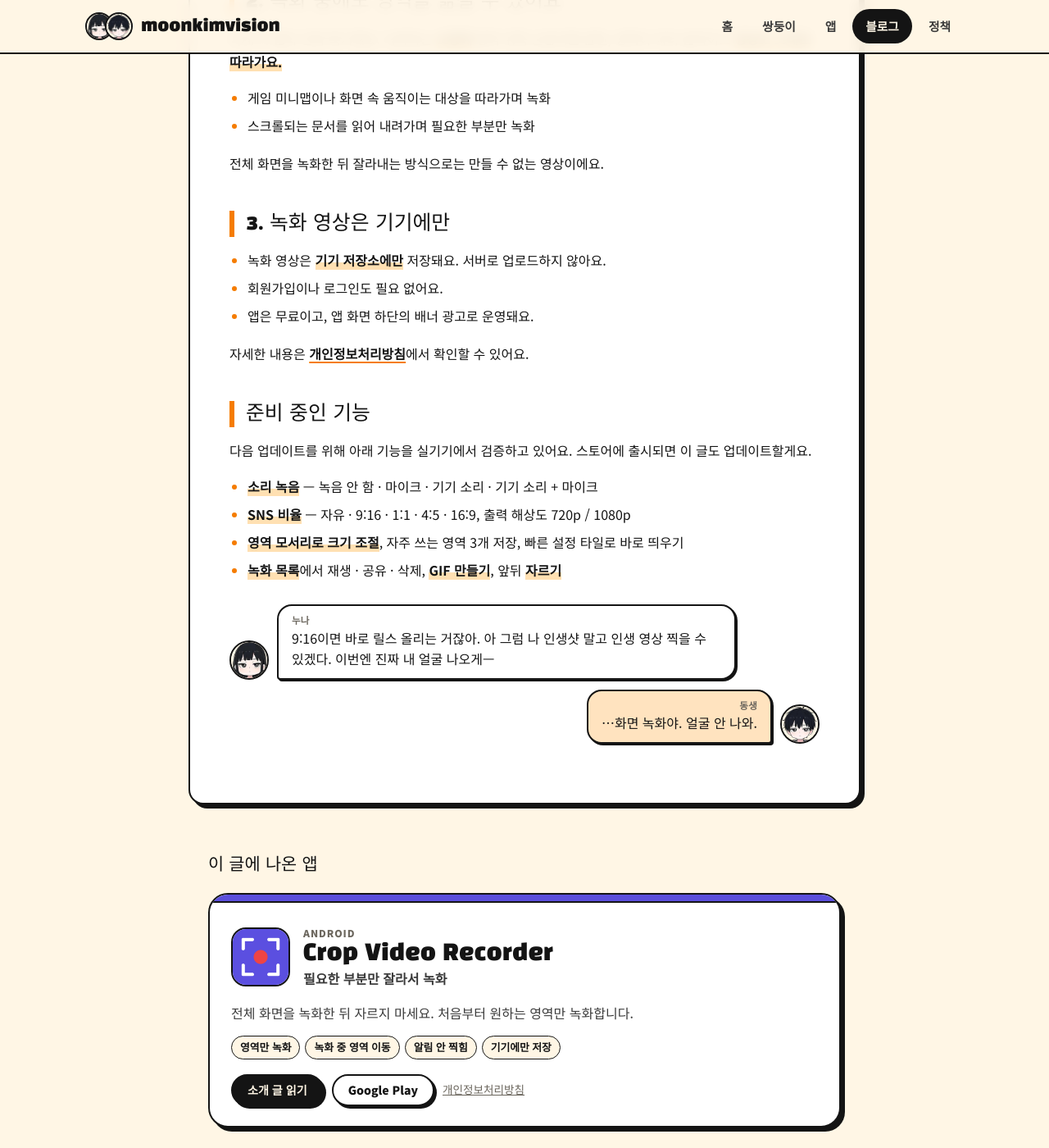
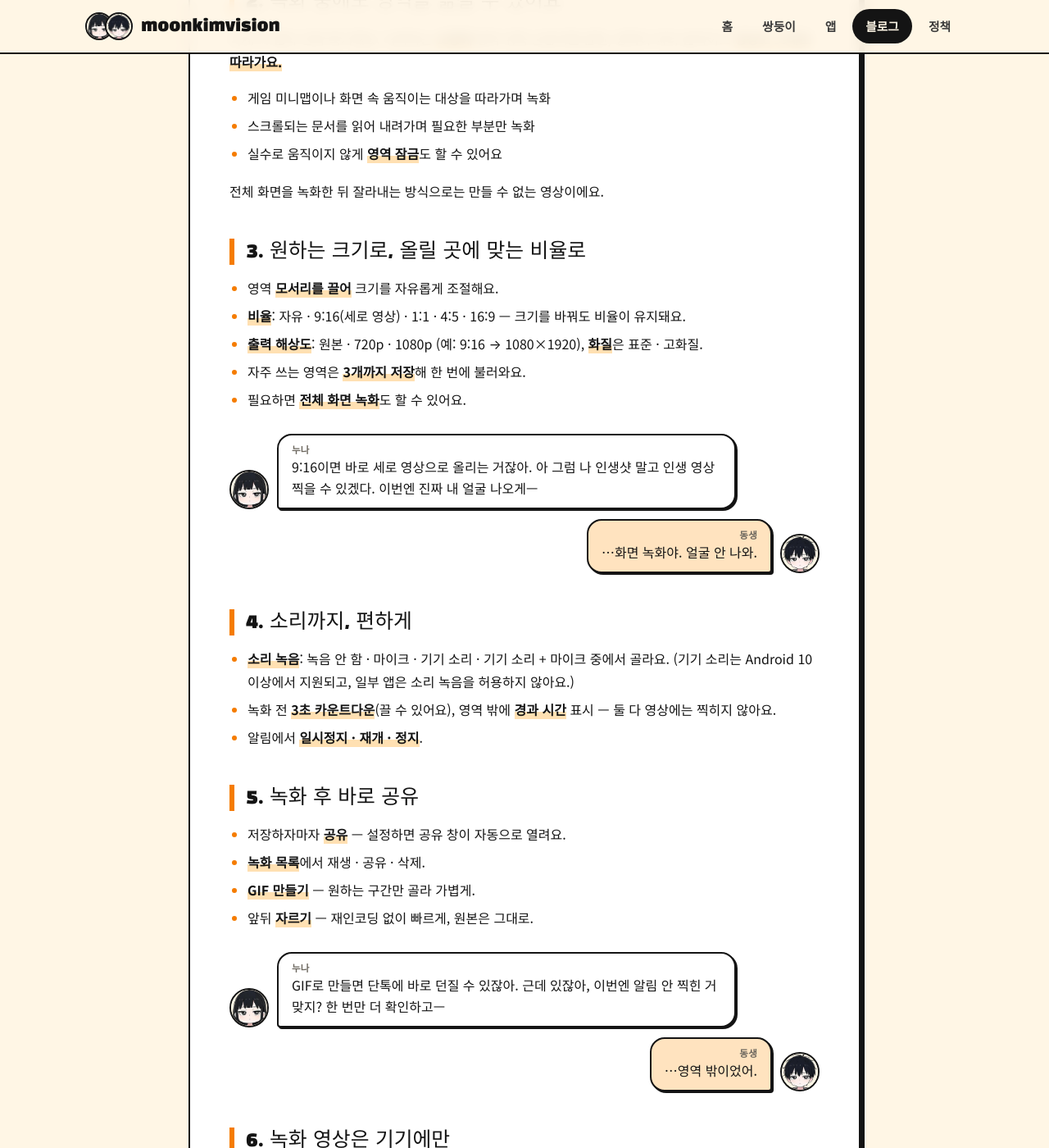
Before and after one commit to moonkimvision/moonkimvision.github.io, a Jekyll site: the page built from _posts/2026-10-10-crop-video-recorder-intro.md, in a window 1280 px wide and 1400 px high, scrolled down 1241 px. Shown: the whole window at 82% size. Built offline with Jekyll 4.4.1, drawn with Linux system fonts in a browser that asks for light colours; some of the changed text lies outside the part shown.

Commit message:
crop screen recoder 업데이트

```diff
--- a/_posts/2026-10-10-crop-video-recorder-intro.md
+++ b/_posts/2026-10-10-crop-video-recorder-intro.md
@@ -1,12 +1,12 @@
 ---
 layout: post
-title: "Crop Video Recorder — 화면 전체 말고, 필요한 부분만 녹화하기"
+title: "Crop Screen Recorder — 화면 전체 말고, 필요한 부분만 녹화하기"
 subtitle: "녹화하는 순간 이미 잘려 있는 영상. 편집은 필요 없어요."
 date: 2026-10-10 11:00:00 +0900
 lang: ko
 app: crop-video-recorder
-tags: [CropVideoRecorder, 앱소개, 화면녹화]
-description: "Crop Video Recorder는 화면 위에 녹화 영역을 띄우고 그 안만 영상으로 남기는 안드로이드 화면 녹화 앱입니다. 녹화 중 영역 이동, 알림이 찍히지 않는 녹화를 쌍둥이와 함께 소개합니다."
+tags: [CropScreenRecorder, 앱소개, 화면녹화]
+description: "Crop Screen Recorder는 화면 위에 녹화 영역을 띄우고 그 안만 영상으로 남기는 안드로이드 화면 녹화 앱입니다. 녹화 중 영역 이동, 9:16·1:1 비율, 소리 녹음, GIF 만들기까지 쌍둥이와 함께 소개합니다."
 ---
 
 <div class="chat">
@@ -16,13 +16,13 @@
 
 기본 화면 녹화는 **화면 전체**를 찍어요. 필요한 건 한 구석인데, 녹화가 끝나면 편집 앱을 열어 자르고, 중간에 뜬 알림을 가리고, 상태 표시줄을 지워야 하죠.
 
-**Crop Video Recorder**는 순서를 뒤집었어요. 화면 위에 **녹화 영역**을 먼저 띄우고, **그 영역 안만** 영상으로 남겨요. 녹화가 끝난 순간 이미 잘려 있는 영상이라 편집할 게 없어요.
+**Crop Screen Recorder**는 순서를 뒤집었어요. 화면 위에 **녹화 영역**을 먼저 띄우고, **그 영역 안만** 영상으로 남겨요. 녹화가 끝난 순간 이미 잘려 있는 영상이라 편집할 게 없어요.
 
 ## 1. 영역만 녹화 — 알림은 처음부터 안 찍혀요
 
-- 다른 앱 위에 녹화 영역(빨간 테두리)을 띄우고, 원하는 위치로 옮긴 뒤 녹화를 시작해요.
+- 앱을 열고 **"녹화 영역 띄우기"**를 누르면 마지막에 쓰던 위치와 크기 그대로 영역이 떠요.
+- **빠른 설정 타일**이나 앱 아이콘을 길게 누르면 나오는 **바로가기**로는 앱을 열지 않고도 바로 띄울 수 있어요.
 - 영역 **밖**에 뜨는 알림, 메신저 팝업, 상태 표시줄은 **처음부터 영상에 담기지 않아요.**
-- 영역 크기는 미리 준비된 **크기 프리셋**에서 골라요.
 
 <div class="chat">
 {% include bubble.html who="brother" text="…영역 밖이면 엄마 카톡 안 찍혀." %}
@@ -35,27 +35,45 @@
 
 - 게임 미니맵이나 화면 속 움직이는 대상을 따라가며 녹화
 - 스크롤되는 문서를 읽어 내려가며 필요한 부분만 녹화
+- 실수로 움직이지 않게 **영역 잠금**도 할 수 있어요
 
 전체 화면을 녹화한 뒤 잘라내는 방식으로는 만들 수 없는 영상이에요.
 
-## 3. 녹화 영상은 기기에만
+## 3. 원하는 크기로, 올릴 곳에 맞는 비율로
 
-- 녹화 영상은 **기기 저장소에만** 저장돼요. 서버로 업로드하지 않아요.
-- 회원가입이나 로그인도 필요 없어요.
-- 앱은 무료이고, 앱 화면 하단의 배너 광고로 운영돼요.
-
-자세한 내용은 [개인정보처리방침](/privacy/cropscreenrecorder/)에서 확인할 수 있어요.
-
-## 준비 중인 기능
-
-다음 업데이트를 위해 아래 기능을 실기기에서 검증하고 있어요. 스토어에 출시되면 이 글도 업데이트할게요.
-
-- **소리 녹음** — 녹음 안 함 · 마이크 · 기기 소리 · 기기 소리 + 마이크
-- **SNS 비율** — 자유 · 9:16 · 1:1 · 4:5 · 16:9, 출력 해상도 720p / 1080p
-- **영역 모서리로 크기 조절**, 자주 쓰는 영역 3개 저장, 빠른 설정 타일로 바로 띄우기
-- **녹화 목록**에서 재생 · 공유 · 삭제, **GIF 만들기**, 앞뒤 **자르기**
+- 영역 **모서리를 끌어** 크기를 자유롭게 조절해요.
+- **비율**: 자유 · 9:16(세로 영상) · 1:1 · 4:5 · 16:9 — 크기를 바꿔도 비율이 유지돼요.
+- **출력 해상도**: 원본 · 720p · 1080p (예: 9:16 → 1080×1920), **화질**은 표준 · 고화질.
+- 자주 쓰는 영역은 **3개까지 저장**해 한 번에 불러와요.
+- 필요하면 **전체 화면 녹화**도 할 수 있어요.
 
 <div class="chat">
-{% include bubble.html who="sister" text="9:16이면 바로 릴스 올리는 거잖아. 아 그럼 나 인생샷 말고 인생 영상 찍을 수 있겠다. 이번엔 진짜 내 얼굴 나오게—" %}
+{% include bubble.html who="sister" text="9:16이면 바로 세로 영상으로 올리는 거잖아. 아 그럼 나 인생샷 말고 인생 영상 찍을 수 있겠다. 이번엔 진짜 내 얼굴 나오게—" %}
 {% include bubble.html who="brother" text="…화면 녹화야. 얼굴 안 나와." %}
 </div>
+
+## 4. 소리까지, 편하게
+
+- **소리 녹음**: 녹음 안 함 · 마이크 · 기기 소리 · 기기 소리 + 마이크 중에서 골라요. (기기 소리는 Android 10 이상에서 지원되고, 일부 앱은 소리 녹음을 허용하지 않아요.)
+- 녹화 전 **3초 카운트다운**(끌 수 있어요), 영역 밖에 **경과 시간** 표시 — 둘 다 영상에는 찍히지 않아요.
+- 알림에서 **일시정지 · 재개 · 정지**.
+
+## 5. 녹화 후 바로 공유
+
+- 저장하자마자 **공유** — 설정하면 공유 창이 자동으로 열려요.
+- **녹화 목록**에서 재생 · 공유 · 삭제.
+- **GIF 만들기** — 원하는 구간만 골라 가볍게.
+- 앞뒤 **자르기** — 재인코딩 없이 빠르게, 원본은 그대로.
+
+<div class="chat">
+{% include bubble.html who="sister" text="GIF로 만들면 단톡에 바로 던질 수 있잖아. 근데 있잖아, 이번엔 알림 안 찍힌 거 맞지? 한 번만 더 확인하고—" %}
+{% include bubble.html who="brother" text="…영역 밖이었어." %}
+</div>
+
+## 6. 녹화 영상은 기기에만
+
+- 녹화한 영상과 화면 내용은 **기기에만** 저장돼요. 서버로 보내지 않아요.
+- 회원가입이나 로그인도 필요 없어요.
+- 앱은 무료이고, 앱 화면 하단의 배너 광고로 운영돼요. **녹화 중에는 광고가 나오지 않아요.**
+
+처음 실행하면 짧은 사용법이 나오고, 메뉴의 **"사용법 보기"**로 언제든 다시 볼 수 있어요. 자세한 내용은 [개인정보처리방침](/privacy/cropscreenrecorder/)에서 확인할 수 있어요.
--- a/apps/index.html
+++ b/apps/index.html
@@ -3,7 +3,7 @@
 bilingual: true
 title: "앱"
 permalink: /apps/
-description: moonkimvision이 만든 안드로이드 앱 — AppRoutine, Crop Video Recorder.
+description: moonkimvision이 만든 안드로이드 앱 — AppRoutine, Crop Screen Recorder.
 ---
 <section class="page-hero page-hero-compact">
   <div class="stamp-drift" aria-hidden="true"></div>
--- a/index.html
+++ b/index.html
@@ -1,7 +1,7 @@
 ---
 layout: home
 title: moonkimvision
-description: 무표정 쌍둥이 남매가 안내하는 moonkimvision의 앱과 이야기. AppRoutine, Crop Video Recorder.
+description: 무표정 쌍둥이 남매가 안내하는 moonkimvision의 앱과 이야기. AppRoutine, Crop Screen Recorder.
 ---
 {%- assign s = site.data.twins.sister -%}
 {%- assign b = site.data.twins.brother -%}
```
Also changed, not shown: _data/apps.yml (+7 -7 lines), _posts/2026-10-10-meet-the-twins.md (+1 -1 lines), privacy/cropscreenrecorder.md (+6 -0 lines), assets/images/apps/crop-video-recorder-icon.png.
